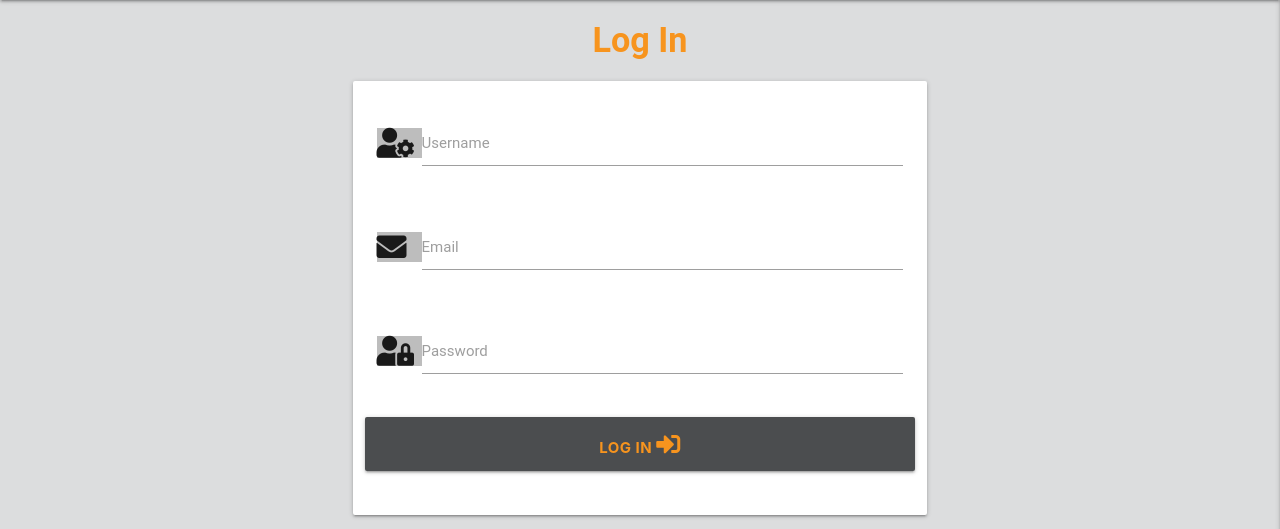
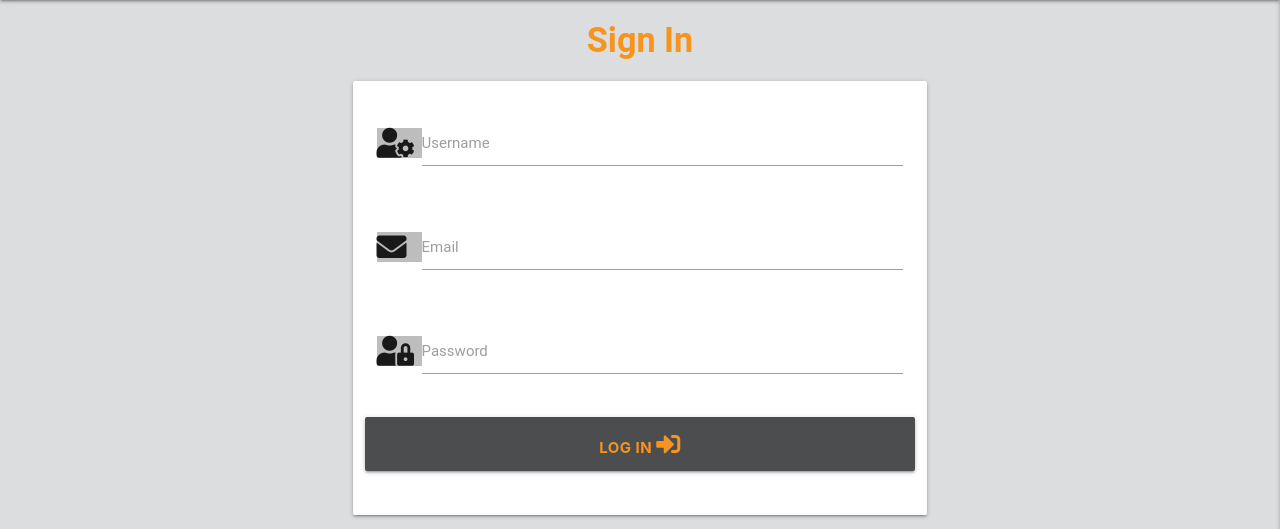
Before and after one commit to kafabkaren/msthree-ekafagym, a Flask app: page /signin in a window 1280 px wide. Shown: the part 102-631 px from the top of the page. Run offline with Flask 2, Linux system fonts and the light colour scheme; some libraries are stand-ins or nearby versions.

Commit message:
Edit: Login to signin additional changes

```diff
--- a/templates/signin.html
+++ b/templates/signin.html
@@ -1,7 +1,7 @@
 {% extends "base.html" %}
 {% block content %}
 
-    <h4 class="center-align titles">Log In</h4>
+    <h4 class="center-align titles">Sign In</h4>
 
     <div class="row">
         <form class="col s12 m8 offset-m2" method="POST" action="{{ url_for('signin') }}">
```
